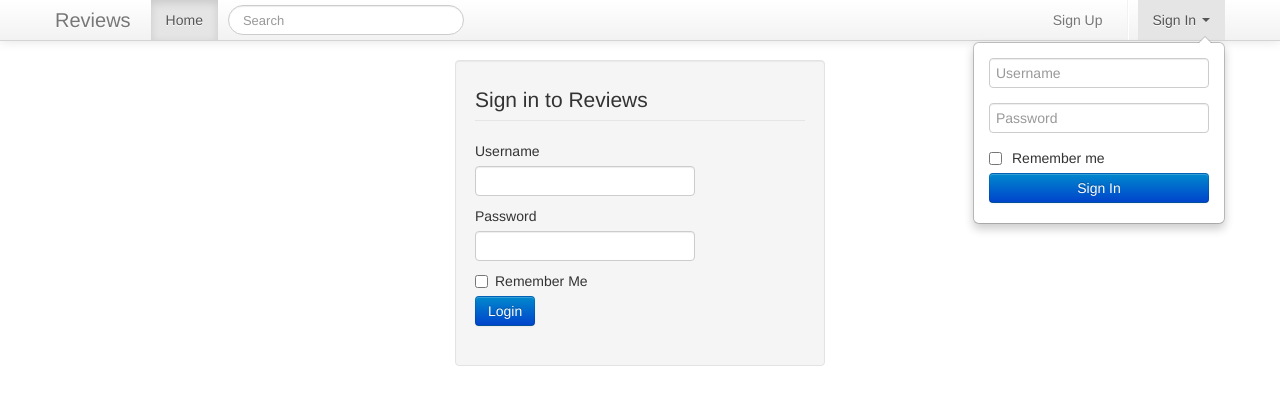
After one commit to CPSC473Team4/corrupted_half, a Django app: template reviews/templates/reviews/auth/login.html in a window 1280 px wide, after a click on "Sign In". The commit adds this page. Shown: the top 405 px of the page. Run offline with Django 3.2, Linux system fonts and the light colour scheme; the template is opened without the code that fills it, so the values that code supplies are empty, except form fields; tables that the repository leaves empty hold one stand-in row (values such as "Sample post"); form fields are guessed from the names that the template uses; some libraries are stand-ins or nearby versions.

Commit message:
Added more url endpoints Login functionality Beginning to add business views

```diff
--- a/corrupted_half/settings.py
+++ b/corrupted_half/settings.py
@@ -133,6 +133,7 @@ INSTALLED_APPS = (
     # Uncomment the next line to enable admin documentation:
     # 'django.contrib.admindocs',
     # 'ratings',
+    'crispy_forms',
     'reviews',
 )
 
--- a/corrupted_half/urls.py
+++ b/corrupted_half/urls.py
@@ -1,5 +1,5 @@
 from django.conf.urls import patterns, include, url
-from reviews.views import AuthLoginView
+from reviews.views import BusinessView
 
 # Uncomment the next two lines to enable the admin:
 # from django.contrib import admin
@@ -10,7 +10,12 @@ urlpatterns = patterns('',
     # url(r'^$', 'corrupted_half.views.home', name='home'),
     url(r'^$', 'reviews.views.home'),
 	url(r'^home/', 'reviews.views.home'),
-	url(r'^auth/(?P<action>\w+)', 'reviews.views.auth'),
+	# url(r'^auth/(?P<action>\w+)', 'reviews.views.auth'),
+	url(r'^accounts/login/$', 'django.contrib.auth.views.login', {'template_name': 'reviews/auth/login.html'}),
+	url(r'^accounts/logout/$', 'django.contrib.auth.views.logout', {'next_page': '/'}),
+	url(r'^accounts/user/$', 'reviews.views.user', {}, name='view_user'),
+
+	url(r'^businesses/', BusinessView.as_view())
 
     # Uncomment the admin/doc line below to enable admin documentation:
     # url(r'^admin/doc/', include('django.contrib.admindocs.urls')),
--- /dev/null
+++ b/reviews/templates/reviews/auth/login.html
@@ -0,0 +1,44 @@
+{% extends "reviews/base.html" %}
+{% load staticfiles %}
+{% load crispy_forms_tags %}
+
+{% block title %}Login{% endblock %}
+
+{% block style_mod %}
+padding-top: 60px;
+padding-bottom: 40px;
+{% endblock %}
+
+{% block content %}
+
+<div class="container">
+    <div class="row">
+        <div class="span4 offset4">
+          <div class="well">
+            <legend>Sign in to Reviews</legend>
+            <form method="POST" action="{% url 'django.contrib.auth.views.login' %}" accept-charset="UTF-8">
+                {% csrf_token %}
+                <!-- {% if form.errors %}
+                <div class="alert alert-error">
+                    <a class="close" data-dismiss="alert" href="#">x</a>Incorrect Username or Password!
+                </div>
+                {% endif %} -->
+
+                {{ form.username.label_tag }}
+                {{ form.username }}
+
+                {{ form.password.label_tag }}
+                {{ form.password }}
+
+                <label class="checkbox">
+                    <input type="checkbox" name="remember" value="1"> Remember Me
+                </label>
+                <input type="submit" class="btn btn-primary" value="Login" />
+                <input type="hidden" name="next" value="{{ next }}" />
+            </form>
+          </div>
+        </div>
+    </div>
+</div>
+
+{% endblock %}
--- a/reviews/templates/reviews/base.html
+++ b/reviews/templates/reviews/base.html
@@ -74,10 +74,10 @@
             <ul class="nav pull-right">
               <li class="dropdown">
                 <a class="dropdown-toggle" href="#" data-toggle="dropdown">{{ user.username }} <strong class="caret"></strong></a>
-                <ul class="dropdown-menu" style="padding: 15px; padding-bottom: 0px;">
-                  <li><a href="/user">Profile</a></li>
-                  <li class="divider-horizontal"></li>
-                  <li><a href="/logout">Logout</a></li>
+                <ul class="dropdown-menu">
+                  <li><a href="{% url 'view_user' %}">Profile</a></li>
+                  <li class="divider"></li>
+                  <li><a href="{% url 'django.contrib.auth.views.logout' %}">Logout</a></li>
                 </ul>
               </li>
             </ul>
@@ -88,7 +88,7 @@
               <li class="dropdown">
                 <a class="dropdown-toggle" href="#" data-toggle="dropdown">Sign In <strong class="caret"></strong></a>
                 <div class="dropdown-menu" style="padding: 15px; padding-bottom: 0px;">
-                  <form method="post" action="/auth/login" accept-charset="UTF-8">
+                  <form method="post" action="{% url 'django.contrib.auth.views.login' %}" accept-charset="UTF-8">
                     {% csrf_token %}
                     <input style="margin-bottom: 15px;" type="text" placeholder="Username" id="username" name="username">
                     <input style="margin-bottom: 15px;" type="password" placeholder="Password" id="password" name="password">
```
Also changed, not shown: reviews/views.py (+12 -7 lines).
